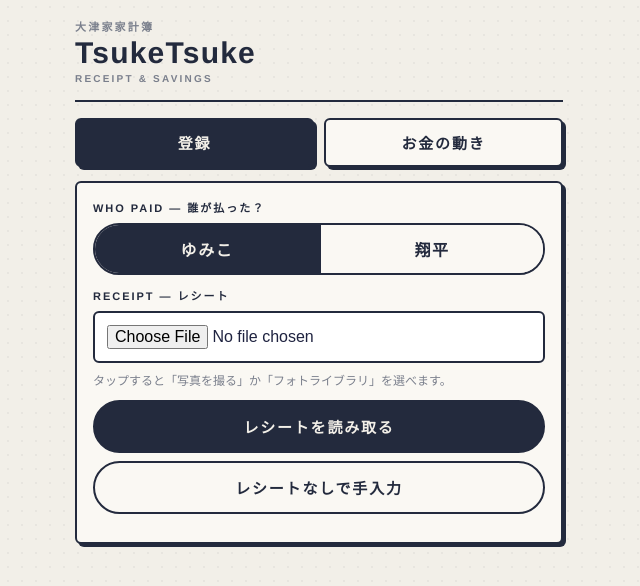
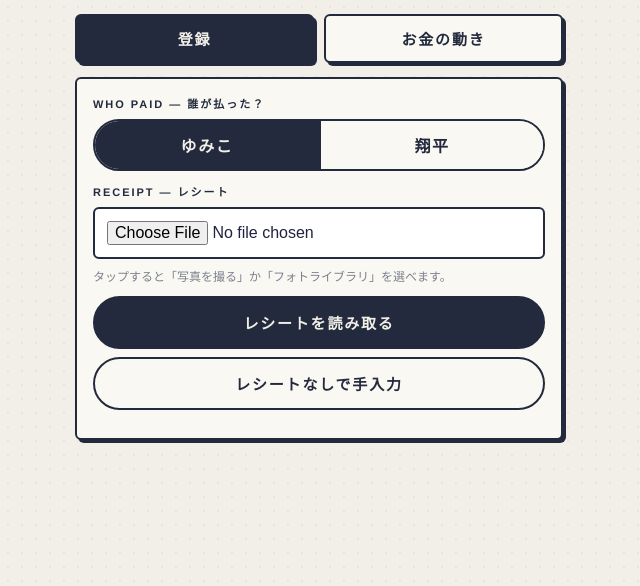
Before and after one commit to sasaki27330227-a11y/otsukakeibo, a plain HTML site: page apps-script/Index.html in a window 1280 px wide. Shown: the whole page, without its empty margins (321-961 px from the left). Drawn offline with Linux system fonts and the light colour scheme.

Commit message:
中身側の重複タイトルを削除

```diff
--- a/apps-script/Index.html
+++ b/apps-script/Index.html
@@ -9,7 +9,7 @@
     * { box-sizing:border-box; }
     body { margin:0; font-family:"Helvetica Neue",Helvetica,Arial,"Hiragino Sans","Hiragino Kaku Gothic ProN",sans-serif; background:var(--bg); color:#1f2340;
       background-image:radial-gradient(rgba(35,42,61,.05) 1px, transparent 1px); background-size:14px 14px; }
-    main { max-width:520px; margin:0 auto; padding:18px 16px 60px; }
+    main { max-width:520px; margin:0 auto; padding:14px 16px 60px; }
     .eyebrow { margin:0; color:var(--muted); font-size:11px; letter-spacing:.2em; font-weight:800; }
     h1 { font-size:30px; line-height:1.1; margin:2px 0 4px; color:var(--navy); letter-spacing:.04em; font-weight:900; white-space:nowrap; }
     .sub { margin:0 0 16px; color:var(--muted); font-size:10px; letter-spacing:.22em; text-transform:uppercase; font-weight:800; }
@@ -55,11 +55,6 @@
 </head>
 <body>
 <main>
-  <p class="eyebrow">大津家家計簿</p>
-  <h1>TsukeTsuke</h1>
-  <p class="sub">Receipt &amp; Savings</p>
-  <div class="stripes"></div>
-
   <div class="tabs">
     <button id="tabReg" type="button" class="active" onclick="showTab('reg')">登録</button>
     <button id="tabView" type="button" onclick="showTab('view')">お金の動き</button>
```
